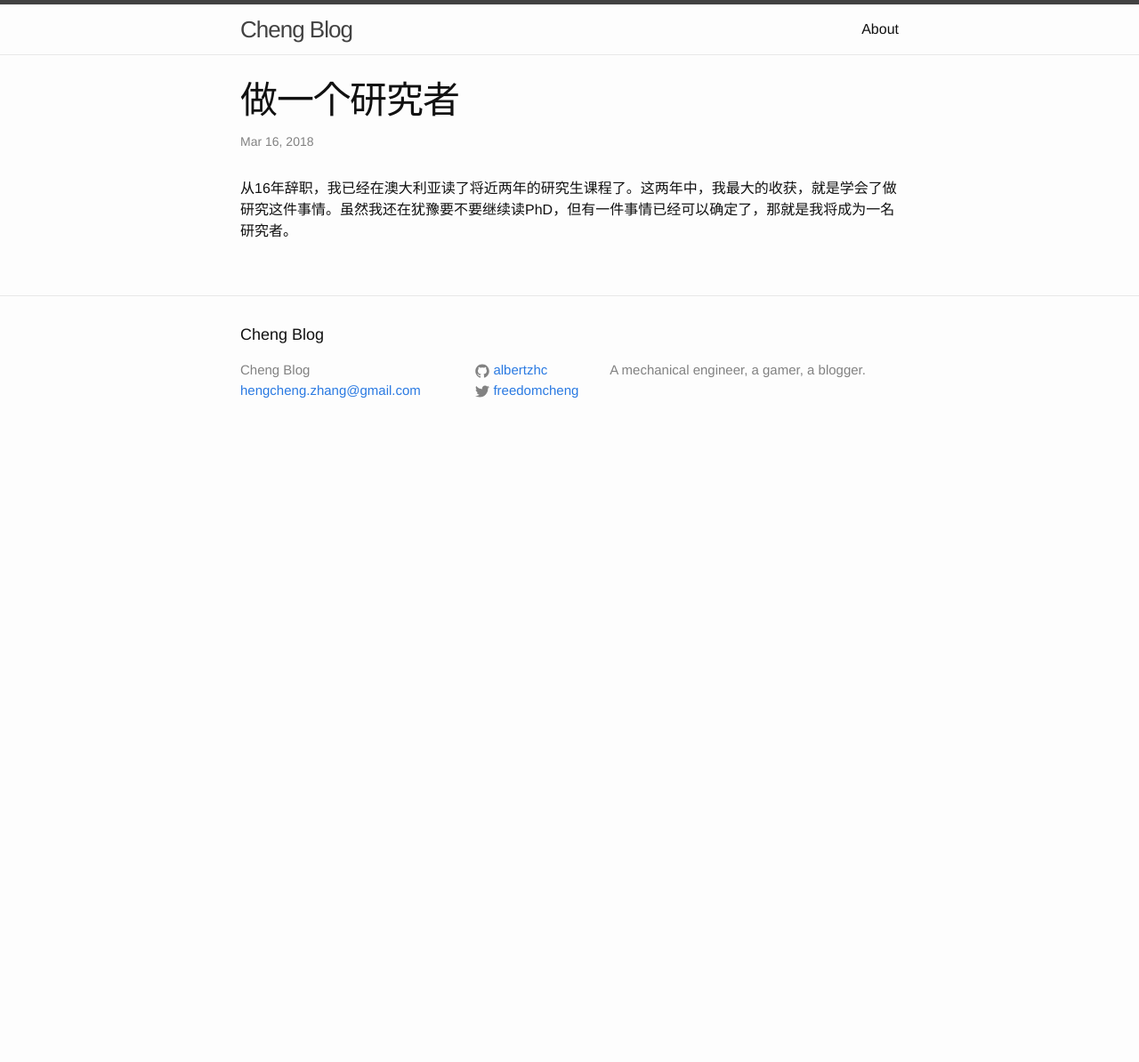
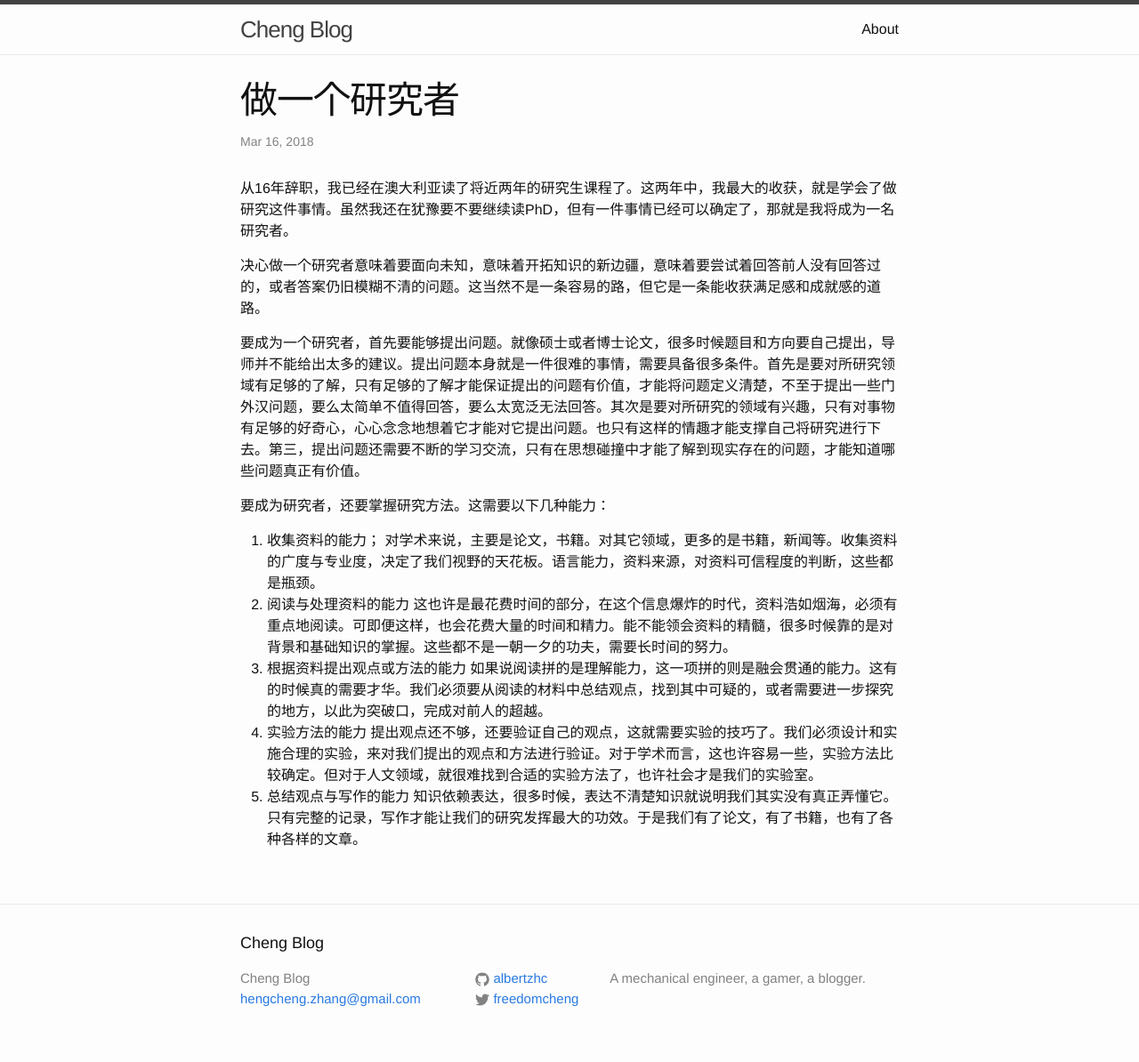
Before and after one commit to albertzhc/albertzhc.github.io, a Jekyll site: the page built from _posts/2018-03-16-Be_a_researcher.md, in a window 1280 px wide. Shown: the whole page at 89% size. Built offline with Jekyll 4.4.1, drawn with Linux system fonts in a browser that asks for light colours; before the commit the page ends 900 px from its top, so only the background shows below that.

Commit message:
blog3.16

```diff
--- a/_posts/2018-03-16-Be_a_researcher.md
+++ b/_posts/2018-03-16-Be_a_researcher.md
@@ -6,3 +6,19 @@ categories: Blog
 ---
 
 从16年辞职，我已经在澳大利亚读了将近两年的研究生课程了。这两年中，我最大的收获，就是学会了做研究这件事情。虽然我还在犹豫要不要继续读PhD，但有一件事情已经可以确定了，那就是我将成为一名研究者。
+
+决心做一个研究者意味着要面向未知，意味着开拓知识的新边疆，意味着要尝试着回答前人没有回答过的，或者答案仍旧模糊不清的问题。这当然不是一条容易的路，但它是一条能收获满足感和成就感的道路。
+
+要成为一个研究者，首先要能够提出问题。就像硕士或者博士论文，很多时候题目和方向要自己提出，导师并不能给出太多的建议。提出问题本身就是一件很难的事情，需要具备很多条件。首先是要对所研究领域有足够的了解，只有足够的了解才能保证提出的问题有价值，才能将问题定义清楚，不至于提出一些门外汉问题，要么太简单不值得回答，要么太宽泛无法回答。其次是要对所研究的领域有兴趣，只有对事物有足够的好奇心，心心念念地想着它才能对它提出问题。也只有这样的情趣才能支撑自己将研究进行下去。第三，提出问题还需要不断的学习交流，只有在思想碰撞中才能了解到现实存在的问题，才能知道哪些问题真正有价值。
+
+要成为研究者，还要掌握研究方法。这需要以下几种能力：
+ 1. 收集资料的能力；
+ 	对学术来说，主要是论文，书籍。对其它领域，更多的是书籍，新闻等。收集资料的广度与专业度，决定了我们视野的天花板。语言能力，资料来源，对资料可信程度的判断，这些都是瓶颈。
+ 2. 阅读与处理资料的能力
+ 	这也许是最花费时间的部分，在这个信息爆炸的时代，资料浩如烟海，必须有重点地阅读。可即便这样，也会花费大量的时间和精力。能不能领会资料的精髓，很多时候靠的是对背景和基础知识的掌握。这些都不是一朝一夕的功夫，需要长时间的努力。
+ 3. 根据资料提出观点或方法的能力
+ 	如果说阅读拼的是理解能力，这一项拼的则是融会贯通的能力。这有的时候真的需要才华。我们必须要从阅读的材料中总结观点，找到其中可疑的，或者需要进一步探究的地方，以此为突破口，完成对前人的超越。
+ 4. 实验方法的能力
+ 	提出观点还不够，还要验证自己的观点，这就需要实验的技巧了。我们必须设计和实施合理的实验，来对我们提出的观点和方法进行验证。对于学术而言，这也许容易一些，实验方法比较确定。但对于人文领域，就很难找到合适的实验方法了，也许社会才是我们的实验室。
+ 5. 总结观点与写作的能力
+ 	知识依赖表达，很多时候，表达不清楚知识就说明我们其实没有真正弄懂它。只有完整的记录，写作才能让我们的研究发挥最大的功效。于是我们有了论文，有了书籍，也有了各种各样的文章。
```
